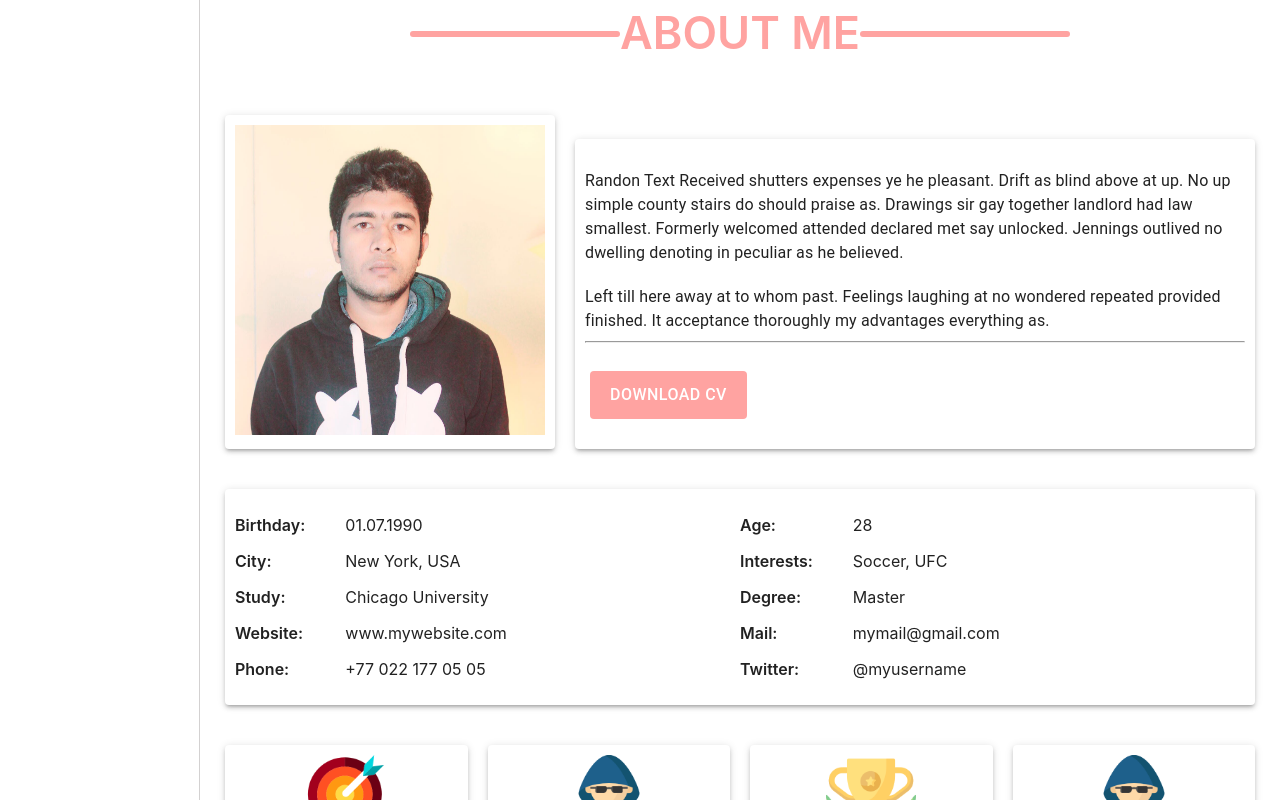
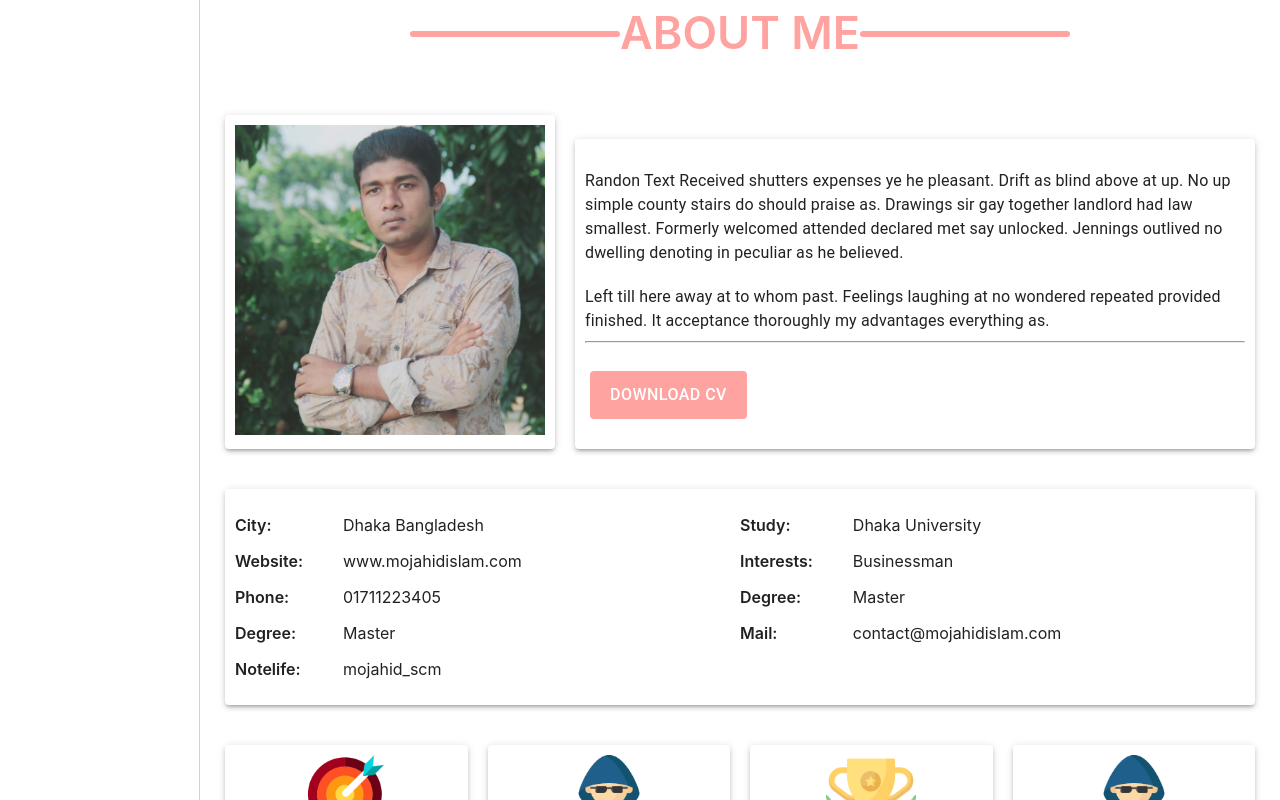
Before and after one commit to politebooy/envato-portfolio, a Next.js app: page / in a window 1280 px wide. Shown: the part 840-1640 px from the top of the page. Built offline with nearby package versions, Linux system fonts and the light colour scheme.

Commit message:
commited

```diff
--- a/src/components/3-About/About.js
+++ b/src/components/3-About/About.js
@@ -14,7 +14,7 @@ export default function About() {
             <Grid container alignItems="flex-end">
                 <Grid item md="4">
                     <MyCard>
-                        <Image src="/images/tempImg.JPG" alt="Vercel Logo" width={400} height={400} />
+                        <Image src="/images/about.jpg" alt="Vercel Logo" width={400} height={400} />
                     </MyCard>
                 </Grid>
                 <Grid item md="8">
@@ -37,36 +37,34 @@ export default function About() {
                         <Grid item md="6">
                             <div className={styles.info}>
                                 <div className={styles.prop}>
-                                    <p>Birthday:</p>
                                     <p>City:</p>
-                                    <p>Study:</p>
                                     <p>Website:</p>
                                     <p>Phone:</p>
+                                    <p>Degree:</p>
+                                    <p>Notelife:</p>
                                 </div>
                                 <div>
-                                    <p>01.07.1990</p>
-                                    <p>New York, USA</p>
-                                    <p>Chicago University</p>
-                                    <p>www.mywebsite.com</p>
-                                    <p>+77 022 177 05 05</p>
+                                    <p>Dhaka Bangladesh</p>
+                                    <p>www.mojahidislam.com</p>
+                                    <p>01711223405</p>
+                                    <p>Master</p>
+                                    <p>mojahid_scm</p>
                                 </div>
                             </div>
                         </Grid>
                         <Grid item md="6">
                             <div className={styles.info}>
                                 <div className={styles.prop}>
-                                    <p>Age:</p>
+                                    <p>Study:</p>
                                     <p>Interests:</p>
                                     <p>Degree:</p>
                                     <p>Mail:</p>
-                                    <p>Twitter:</p>
                                 </div>
                                 <div>
-                                    <p>28</p>
-                                    <p>Soccer, UFC</p>
+                                    <p>Dhaka University</p>
+                                    <p>Businessman </p>
                                     <p>Master</p>
-                                    <p>mymail@gmail.com</p>
-                                    <p>@myusername</p>
+                                    <p>contact@mojahidislam.com</p>
                                 </div>
                             </div>
                         </Grid>
--- a/src/components/6-Clients/Client.js
+++ b/src/components/6-Clients/Client.js
@@ -14,9 +14,9 @@ const projects = [
     { title: 'Khaticlub', src: '/images/Khaticlub.png', link: 'https://khaticlub.com/', desc: 'Khaticlub is an e-commerce platform which will be capable of providing every kind of goods and products.' },
     { title: 'Ridelife', src: '/images/Ridelife-logo.jpg', link: 'http://ridelife.me/', desc: 'Its services include ride-hailing, food delivery, package delivery, couriers, freight transportation.' },
 
+    { title: 'EEPB', src: '/images/EEPB-1.png', link: 'http://eepb.com.bd/', desc: 'EEPB  is a E-commerce Association.we will Advic insight, profiles and guides for established and aspiring entrepreneurs worldwide' },
     { title: 'Pdpdrive', src: '/images/Pdpdrive1.jpg', link: 'http://pdpdrive.com/', desc: 'Pdp Drive is a file storage and synchronization service developed by  Snigdhochowa' },
-    { title: 'EEPB', src: '/images/EEPB-1.png', link: 'http://eepb.com.bd/', desc: 'EEPB  is a E-commerce Association.we will Advic insight, profiles and guides for established and aspiring entrepreneurs worldwide' },
-    { title: 'Newsstore', src: '/images/nnnnnnn.png', link: 'https://newsstore.info/', desc: 'Its services include ride-hailing, food delivery, package delivery, couriers, freight transportation.' },
+    { title: 'Newsstore', src: '/images/nnnnnnn.png', link: 'https://newsstore.info/', desc: 'International news platform' },
 ]
 
 export default function Client() {
```
Also changed, not shown: public/images/about.jpg.
